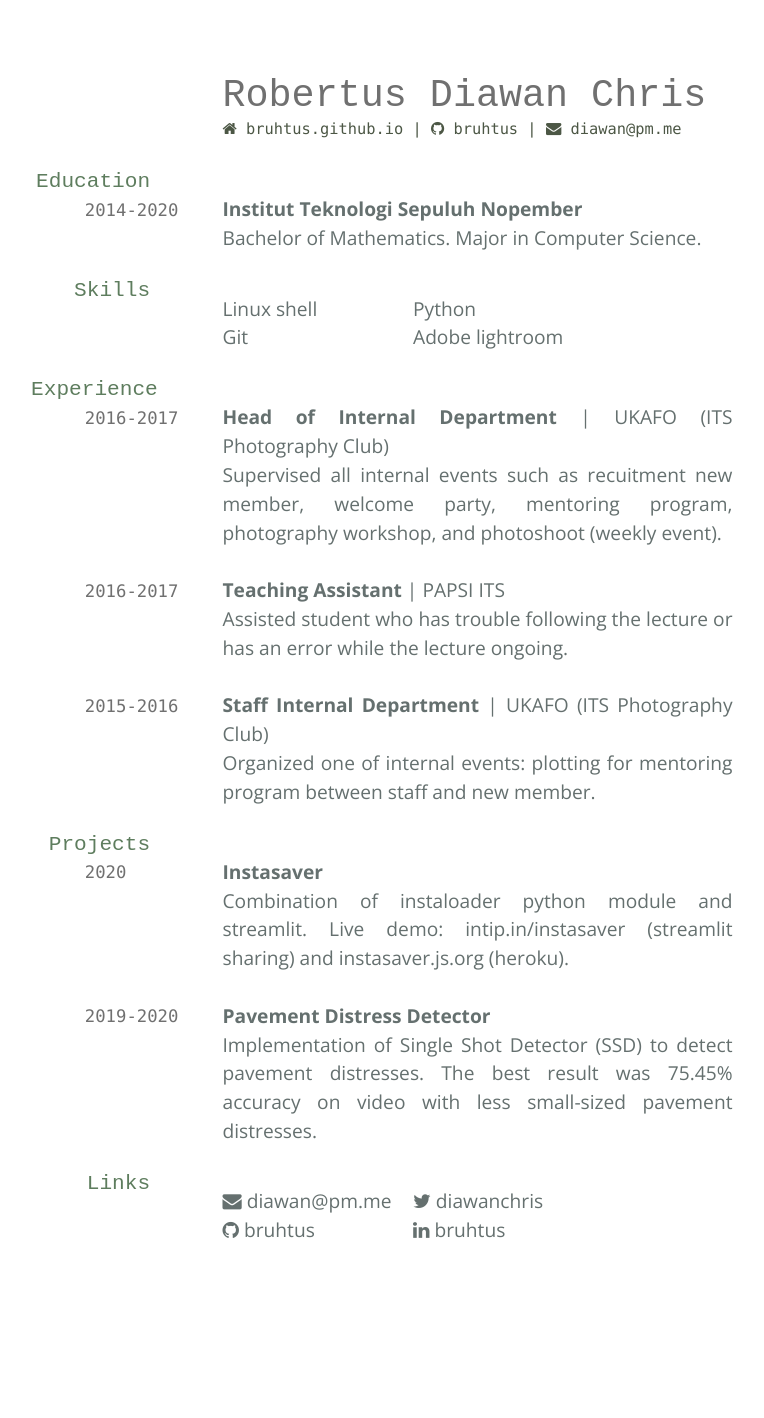
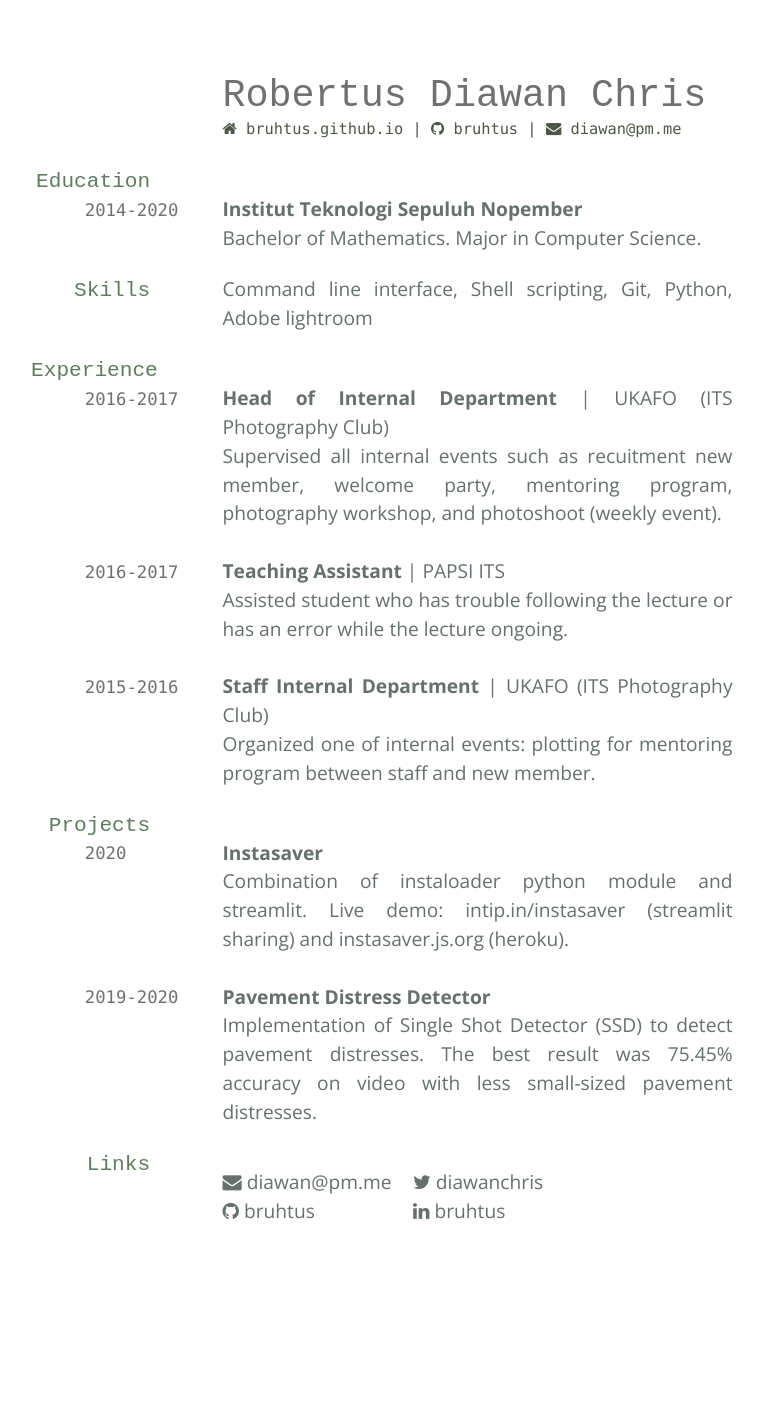
Before and after one commit to TimoTSchmidt/test3, a Jekyll site: the page built from index.md, in a window 1280 px wide. Shown: the whole page, without its empty margins (205-969 px from the left). Built offline with Jekyll 4.4.1, drawn with Linux system fonts in a browser that asks for light colours; nearby versions of some CDN libraries.

Commit message:
Add new skill

```diff
--- a/index.md
+++ b/index.md
@@ -20,10 +20,7 @@ Bachelor of Mathematics. Major in Computer Science.
 
 ## Skills
 
-- Linux shell
-- Git
-- Python
-- Adobe lightroom
+Command line interface, Shell scripting, Git, Python, Adobe lightroom
 
 ## Experience
 
```
